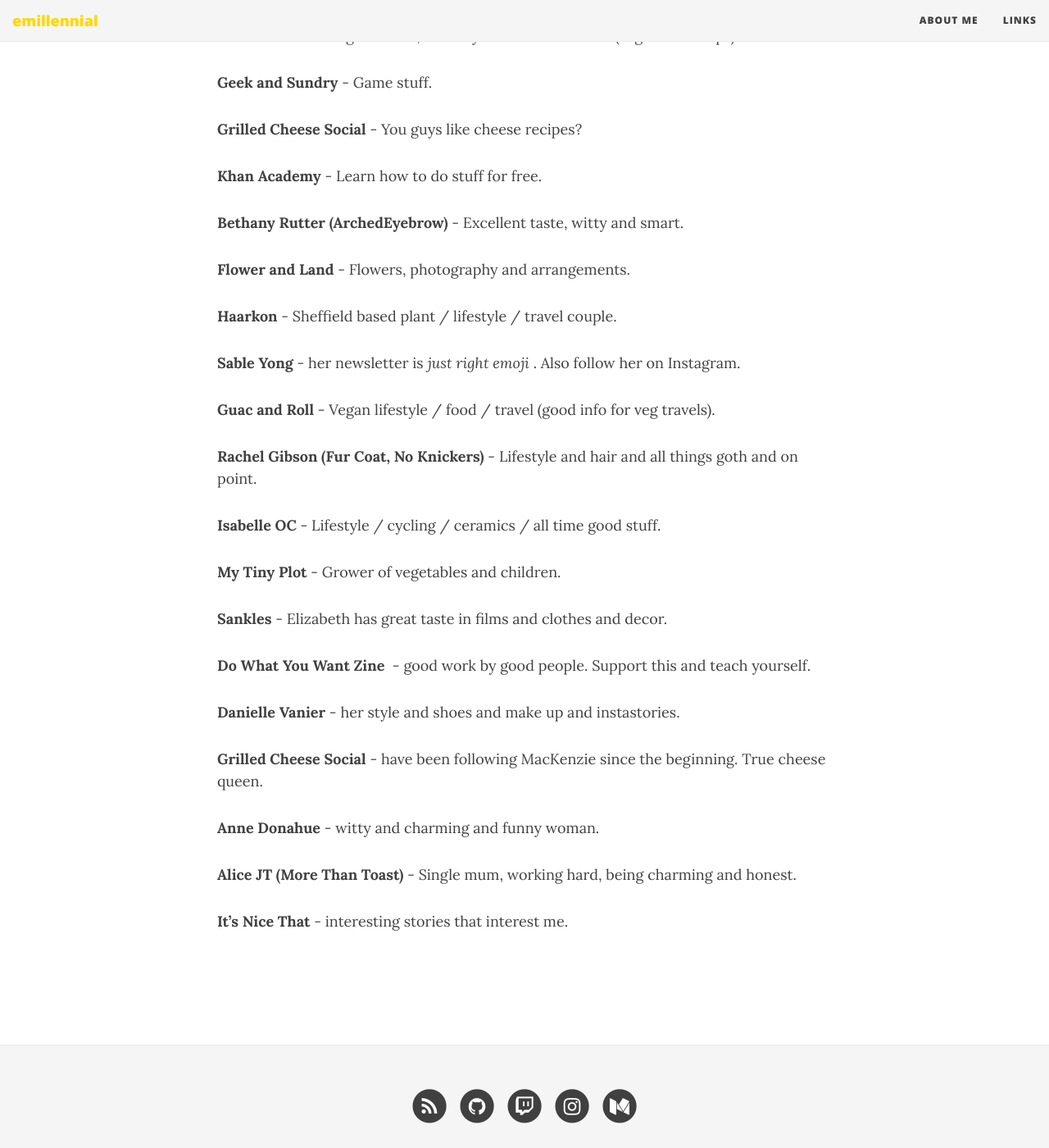
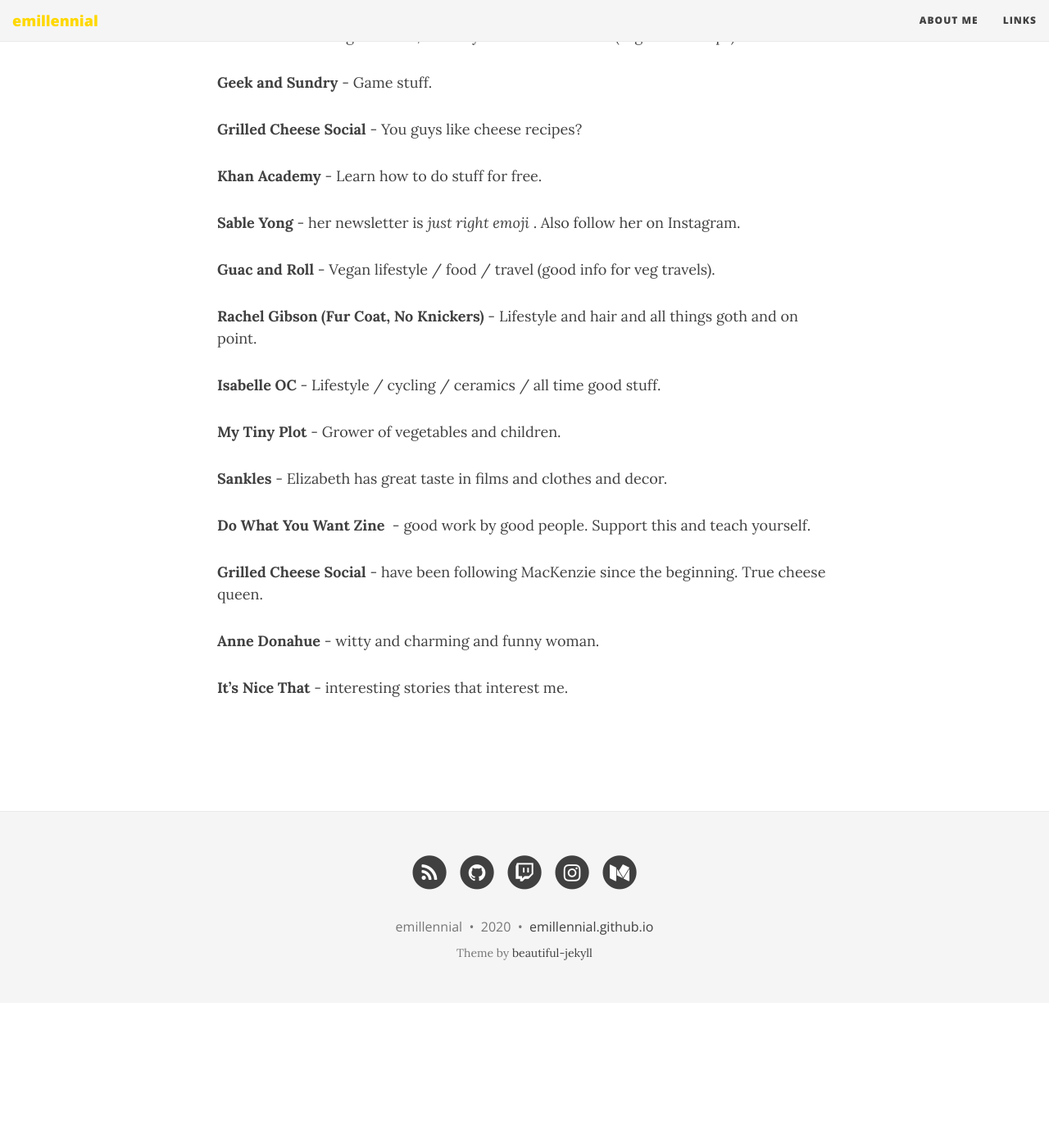
Before and after one commit to emillennial/emillennial.github.io, a Jekyll site: the page built from links.md, in a window 1280 px wide and 1400 px high, scrolled down 416 px. Shown: the whole window at 82% size. Built offline with Jekyll 4.4.1, drawn with Linux system fonts in a browser that asks for light colours; nearby versions of some CDN libraries; after the commit the page ends 1639 px from its top, so only the background shows below that.

Commit message:
Update links.md
removed links

```diff
--- a/links.md
+++ b/links.md
@@ -16,12 +16,6 @@
 
 **<a href="https://www.khanacademy.org" target="_blank">Khan Academy</a>** - Learn how to do stuff for free.
 
-**<a href="http://archedeyebrow.com" target="_blank">Bethany Rutter (ArchedEyebrow)</a>** - Excellent taste, witty and smart.
-
-**<a href="https://www.flowerandland.com" target="_blank">Flower and Land</a>** - Flowers, photography and arrangements.
-
-**<a href="https://www.haarkon.co.uk" target="_blank">Haarkon</a>** - Sheffield based plant / lifestyle / travel couple.
-
 **<a href="http://tinyletter.com/rejectedpitches" target="_blank">Sable Yong</a>** - her newsletter is *just right emoji* . Also follow her on <a href="https://www.instagram.com/sabletoothtigre/" target="_blank">Instagram</a>.
 
 **<a href="http://shakeguacandroll.com" target="_blank">Guac and Roll</a>** - Vegan lifestyle / food / travel (good info for veg travels).
@@ -36,12 +30,8 @@
 
 **<a href="http://dowhatyouwantzine.co.uk" target="_blank">Do What You Want Zine</a>**  - good work by good people. Support this and teach yourself.
 
-**<a href="http://www.daniellevanier.co.uk" target="_blank">Danielle Vanier</a>** - her style and shoes and make up and instastories.
-
 **<a href="http://grilledcheesesocial.com" target="_blank">Grilled Cheese Social</a>** - have been following MacKenzie since the beginning. True cheese queen.
 
 **<a href="http://www.annetdonahue.com" target="_blank">Anne Donahue</a>** - witty and charming and funny woman.
 
-**<a href="http://www.morethantoast.org" target="_blank">Alice JT (More Than Toast)</a>** - Single mum, working hard, being charming and honest.
-
 **<a href="http://www.itsnicethat.com" target="_blank">It's Nice That</a>** - interesting stories that interest me.
```
